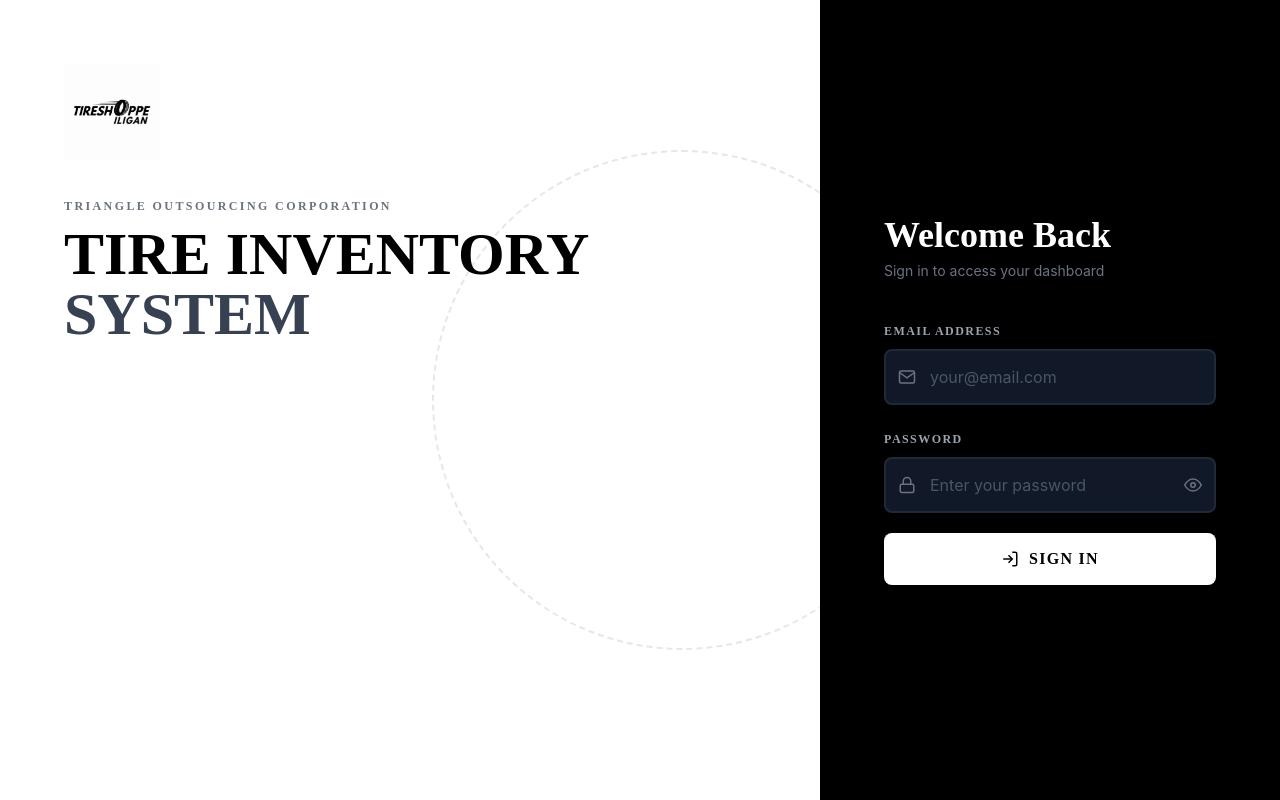
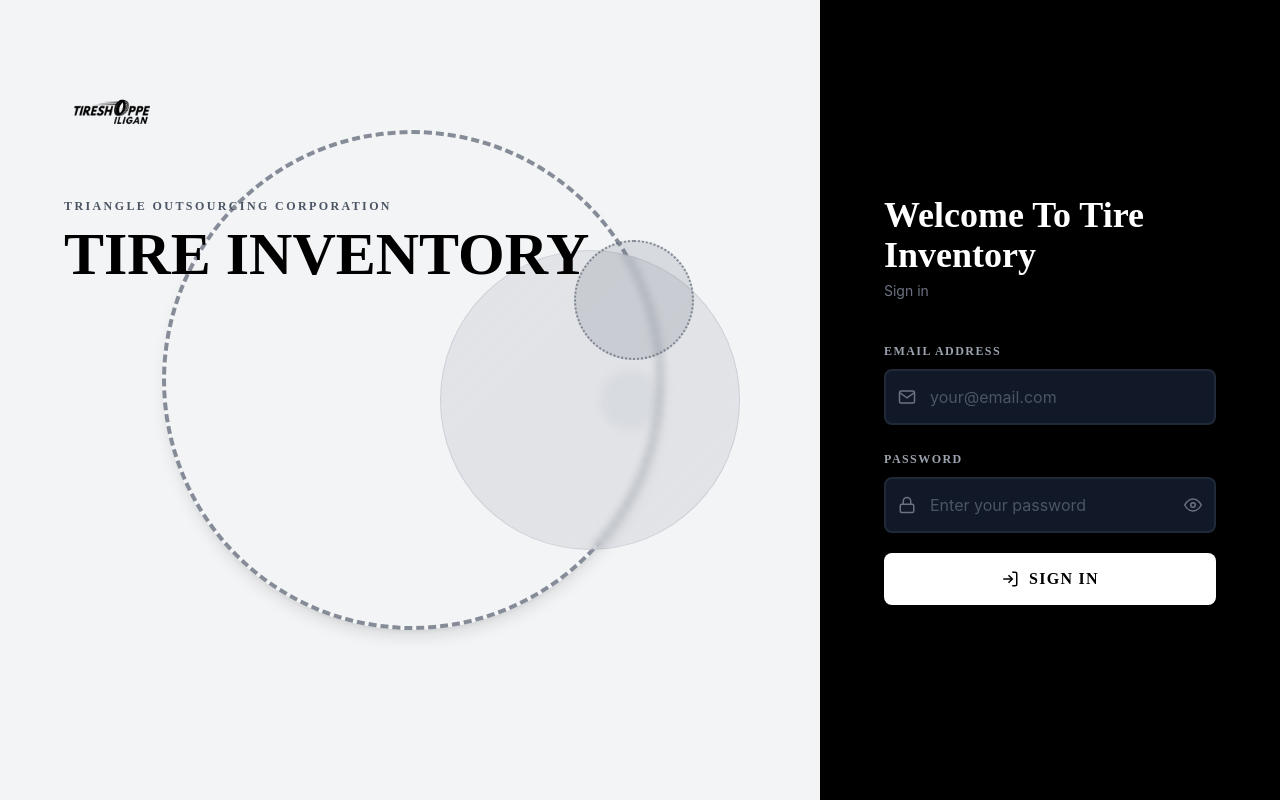
Before and after one commit to felixpepito/Inventory-system-react, a React (Create React App) app: page /login in a window 1280 px wide. Built offline with nearby package versions, Linux system fonts and the light colour scheme.

Commit message:
fix build error without breaking

```diff
--- a/public/index.html
+++ b/public/index.html
@@ -9,7 +9,7 @@
       name="description"
       content="Web site created using create-react-app"
     />
-    <link rel="apple-touch-icon" href="%PUBLIC_URL%/logo192.png" />
+     <link rel="icon" type="image/png" href="%PUBLIC_URL%/img/logo23.png" />
     <!--
       manifest.json provides metadata used when your web app is installed on a
       user's mobile device or desktop. See https://developers.google.com/web/fundamentals/web-app-manifest/
--- a/src/pages/Login.jsx
+++ b/src/pages/Login.jsx
@@ -25,45 +25,89 @@ export default function Login() {
     <div className="min-h-screen flex items-stretch relative overflow-hidden">
       {/* Main container */}
       <div className="flex w-full min-h-screen">
-        {/* Left Panel - White side with Branding */}
-        <div className="hidden lg:flex flex-1 bg-white flex-col justify-between p-12 lg:p-16 relative overflow-hidden">
-          {/* Decorative circles - subtle gray */}
-          <div className="absolute -right-20 top-1/2 -translate-y-1/2 w-[400px] h-[400px] rounded-full bg-gradient-radial from-gray-100 to-transparent pointer-events-none" />
-          <div className="absolute -right-28 top-1/2 -translate-y-1/2 w-[500px] h-[500px] rounded-full border-2 border-dashed border-gray-200 animate-[spin_30s_linear_infinite] pointer-events-none" />
+        {/* Left Panel - GRAY side with Branding (formerly white) */}
+        <div className="hidden lg:flex flex-1 bg-gray-100 flex-col justify-between p-12 lg:p-16 relative overflow-hidden">
+          {/* Decorative circles group - all moving together dynamically */}
+
+          {/* Circle 1: Large pulsing circle with drifting movement */}
+          <div
+            className="absolute -right-20 top-1/2 -translate-y-1/2 w-[400px] h-[400px] rounded-full bg-gradient-radial from-gray-300 via-gray-200 to-transparent opacity-70"
+            style={{
+              animation: 'pulse 4s ease-in-out infinite, driftHorizontal 12s ease-in-out infinite'
+            }}
+          />
+
+          {/* Circle 2: Spinning dashed circle with floating motion */}
+          <div
+            className="absolute -right-28 top-1/2 -translate-y-1/2 w-[500px] h-[500px] rounded-full border-4 border-dashed border-gray-500/80 shadow-lg"
+            style={{
+              animation: 'spin 8s linear infinite, scaleSoft 3s ease-in-out infinite, floatDiagonal 10s ease-in-out infinite'
+            }}
+          />
+
+          {/* Circle 3: New medium circle that orbits around the center */}
+          <div
+            className="absolute top-1/2 left-1/2 w-[300px] h-[300px] rounded-full bg-gradient-to-br from-gray-400/20 to-gray-600/10 backdrop-blur-sm border border-gray-400/30"
+            style={{
+              animation: 'orbitRotate 15s linear infinite, wobble 6s ease-in-out infinite',
+              transformOrigin: 'center',
+              marginLeft: '-150px',
+              marginTop: '-150px'
+            }}
+          />
+
+          {/* Circle 4: Small energetic circle that bounces and moves */}
+          <div
+            className="absolute w-[120px] h-[120px] rounded-full bg-gray-500/20 border-2 border-dotted border-gray-600/60"
+            style={{
+              animation: 'bounceMove 7s ease-in-out infinite, rotateInverse 12s linear infinite',
+              top: '30%',
+              left: '70%'
+            }}
+          />
+
+          {/* Circle 5: Tiny accent circle that zips around */}
+          <div
+            className="absolute w-[60px] h-[60px] rounded-full bg-gray-400/40 blur-sm"
+            style={{
+              animation: 'fastOrbit 8s linear infinite, pulseGlow 2s ease-in-out infinite',
+              top: '50%',
+              left: '50%',
+              marginLeft: '-30px',
+              marginTop: '-30px'
+            }}
+          />
 
           {/* Logo Area */}
-          <div className="relative space-y-8">
+          <div className="relative space-y-8 z-10">
             <div className="w-24 h-24 animate-[float_4s_ease-in-out_infinite]">
               <img
-                src="/img/logo1.png"
+                src="/img/logo23.png"
                 alt="Tire Icon"
                 className="w-full h-full object-contain"
               />
             </div>
             <div className="space-y-2">
-              <span className="font-['Barlow_Condensed'] text-xs font-semibold tracking-[0.2em] text-gray-500 uppercase">
+              <span className="font-['Barlow_Condensed'] text-xs font-semibold tracking-[0.2em] text-gray-600 uppercase">
                 TRIANGLE OUTSOURCING CORPORATION
               </span>
               <h1 className="font-['Barlow_Condensed'] text-5xl lg:text-6xl font-black leading-tight text-black uppercase">
                 TIRE INVENTORY<br />
-                <span className="text-gray-700">SYSTEM</span>
               </h1>
             </div>
           </div>
-
-          {/* Bottom Text */}
         </div>
 
-        {/* Right Panel - Black side with Form */}
+        {/* Right Panel - Black side with Form (same) */}
         <div className="flex-1 lg:w-[460px] lg:flex-none bg-black flex items-center justify-center p-8 lg:p-16">
           <div className="w-full max-w-md">
             {/* Header */}
             <div className="mb-9">
               <h2 className="font-['Barlow_Condensed'] text-3xl lg:text-4xl font-extrabold text-white mb-1.5">
-                Welcome Back
+                Welcome To Tire Inventory
               </h2>
               <p className="text-gray-500 text-sm">
-                Sign in to access your dashboard
+                Sign in
               </p>
             </div>
 
@@ -168,18 +212,84 @@ export default function Login() {
         </div>
       </div>
 
-      {/* Custom Animations */}
+      {/* Enhanced Animations with multiple moving effects */}
       <style jsx>{`
         @keyframes spin {
           to { transform: rotate(360deg); }
         }
+
+        @keyframes scaleSoft {
+          0%, 100% { transform: scale(1); }
+          50% { transform: scale(1.05); }
+        }
+
+        @keyframes pulse {
+          0%, 100% { opacity: 0.4; transform: scale(1) translate(-50%, -50%); }
+          50% { opacity: 0.8; transform: scale(1.08) translate(-46%, -46%); }
+        }
+
         @keyframes float {
           0%, 100% { transform: translateY(0); }
           50% { transform: translateY(-10px); }
         }
+
         @keyframes slideDown {
           from { opacity: 0; transform: translateY(-8px); }
           to { opacity: 1; transform: translateY(0); }
+        }
+
+        /* New movement animations for circles */
+        @keyframes driftHorizontal {
+          0% { transform: translate(-50%, -50%) translateX(-40px); }
+          50% { transform: translate(-50%, -50%) translateX(40px); }
+          100% { transform: translate(-50%, -50%) translateX(-40px); }
+        }
+
+        @keyframes floatDiagonal {
+          0% { transform: translate(-50%, -50%) translate(-20px, -20px); }
+          25% { transform: translate(-50%, -50%) translate(20px, -20px); }
+          50% { transform: translate(-50%, -50%) translate(20px, 20px); }
+          75% { transform: translate(-50%, -50%) translate(-20px, 20px); }
+          100% { transform: translate(-50%, -50%) translate(-20px, -20px); }
+        }
+
+        @keyframes orbitRotate {
+          0% { transform: rotate(0deg) translateX(180px) rotate(0deg); }
+          100% { transform: rotate(360deg) translateX(180px) rotate(-360deg); }
+        }
+
+        @keyframes wobble {
+          0%, 100% { border-radius: 50%; }
+          33% { border-radius: 40% 60% 60% 40% / 50% 40% 60% 50%; }
+          66% { border-radius: 60% 40% 40% 60% / 40% 50% 50% 60%; }
+        }
+
+        @keyframes bounceMove {
+          0% { transform: translate(0, 0) scale(1); }
+          20% { transform: translate(-30px, -40px) scale(1.1); }
+          40% { transform: translate(20px, -60px) scale(0.9); }
+          60% { transform: translate(40px, -20px) scale(1.2); }
+          80% { transform: translate(-20px, 20px) scale(0.95); }
+          100% { transform: translate(0, 0) scale(1); }
+        }
+
+        @keyframes rotateInverse {
+          from { transform: rotate(0deg); }
+          to { transform: rotate(-360deg); }
+        }
+
+        @keyframes fastOrbit {
+          0% { transform: rotate(0deg) translateX(220px) rotate(0deg); }
+          100% { transform: rotate(360deg) translateX(220px) rotate(-360deg); }
+        }
+
+        @keyframes pulseGlow {
+          0%, 100% { opacity: 0.3; filter: blur(4px); }
+          50% { opacity: 0.8; filter: blur(8px); }
+        }
+
+        .absolute {
+          transform-origin: center;
         }
       `}</style>
     </div>
```
Also changed, not shown: public/img/logo23.png (added).
